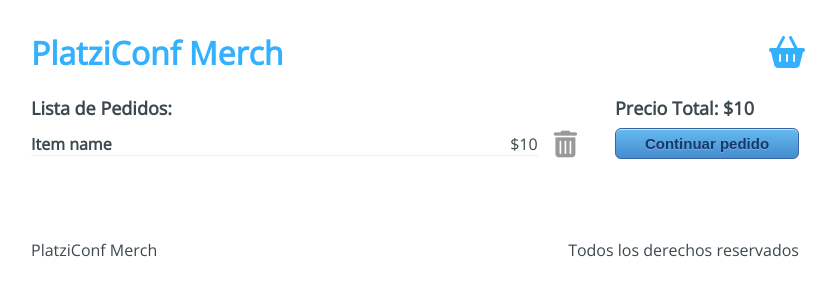
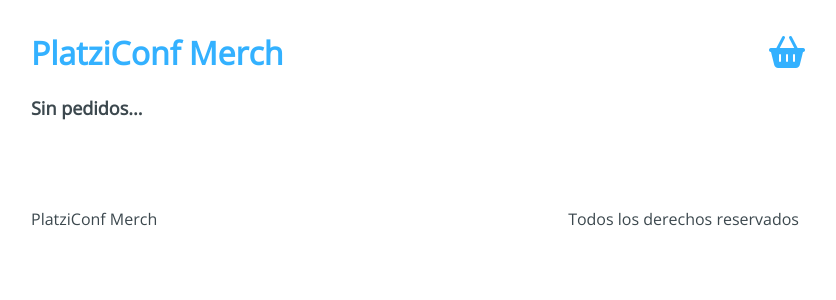
Before and after one commit to mjohar30/platzi-conf-merch-hooks, a React app: page /checkout in a window 1280 px wide. Shown: the top 300 px of the page, without its empty margins (225-1061 px from the left). Built offline with nearby package versions, Linux system fonts and the light colour scheme.

Commit message:
useContext for Checkout

```diff
--- a/src/containers/Checkout.jsx
+++ b/src/containers/Checkout.jsx
@@ -1,28 +1,45 @@
-import React from 'react';
+import React, { useContext } from 'react';
 import { Link } from 'react-router-dom';
+import AppContext from '../context/AppContext'
 import '../styles/components/Checkout.css'
 
 const Checkout = () => {
+  const { state: { cart }, removeFromCart} = useContext(AppContext)
+
+  const handleRemove = product => () => {
+    removeFromCart(product)
+  }
+
+  const handleSumTotal = () => {
+    const reducer = (accumulator, currentValue) => accumulator + currentValue.price
+    const sum = cart.reduce(reducer, 0)
+    return sum
+  }
+
   return (
     <div className="Checkout">
       <div className="Checkout-content">
-        <h3>Lista de Pedidos:</h3>
+        {cart.length > 0 ? <h3>Lista de pedidos</h3> : <h3>Sin pedidos...</h3>}
+        {cart.map(item => (
           <div className="Checkout-item">
             <div className="Checkout-element">
-            <h4>Item name</h4>
-            <span>$10</span>
+              <h4>{item.title}</h4>
+              <span>${item.price}</span>
             </div>
-          <button type="button">
+            <button type="button" onClick={handleRemove(item)}>
               <i className="fas fa-trash-alt fa-2x" title="Eliminar"></i>
             </button>
           </div>
+        ))}
       </div>
+      {cart.length > 0 && (
         <div className="Checkout-sidebar">
-        <h3>Precio Total: $10</h3>
+          <h3>{`Precio Total: $ ${handleSumTotal()}`}</h3>
           <Link to="/checkout/information">
             <button type="button">Continuar pedido</button>
           </Link>
         </div>
+      )}
     </div>
   );
 };
```
Lines whose indentation alone changed are shown as unchanged.
